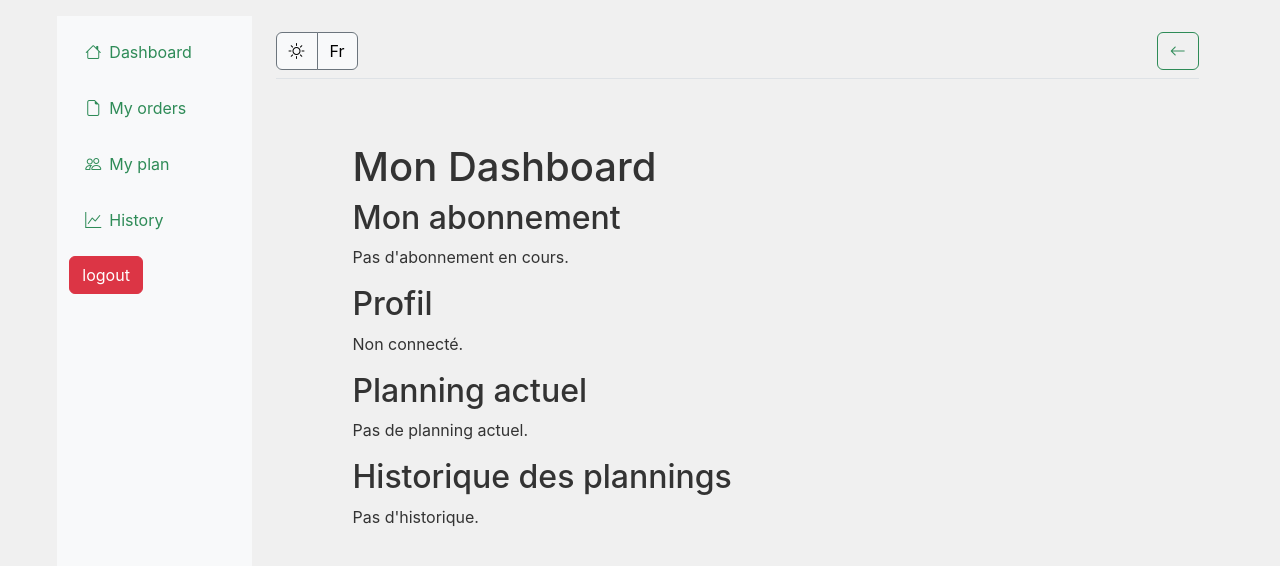
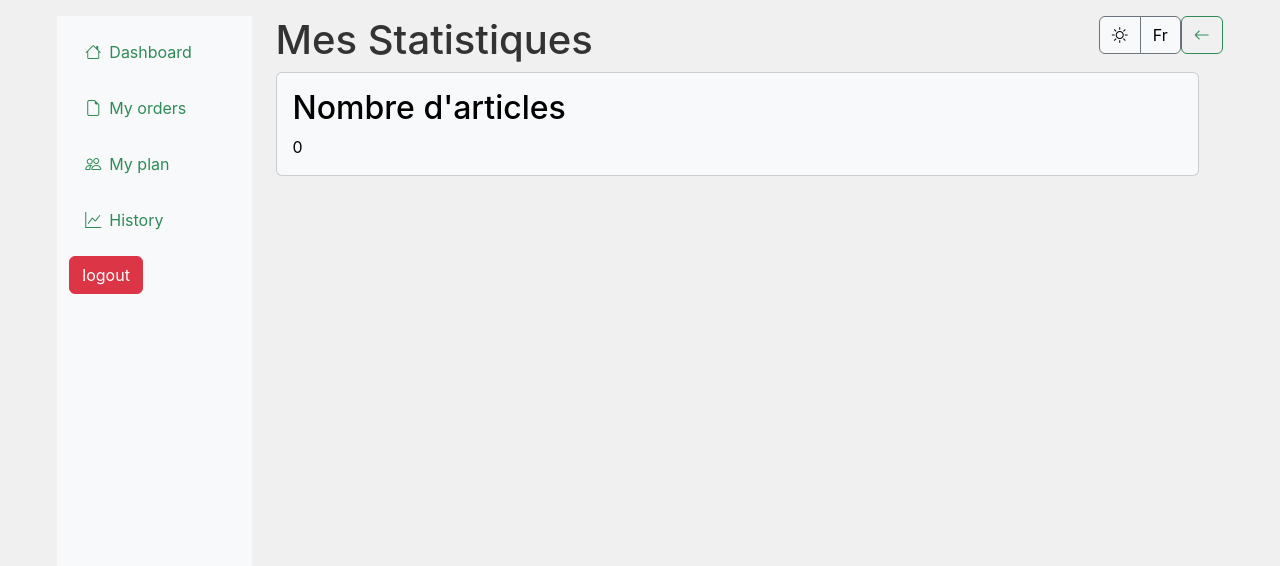
Before and after one commit to iamkepo/e-cantine, a React (Vite) app: page /fr/dashboard in a window 1280 px wide. Shown: the top 566 px of the page. Built offline with nearby package versions, Linux system fonts and the light colour scheme.

Commit message:
feat: enhance views with theme-based styling and layout adjustments

```diff
--- a/src/layouts/DashboardLayout.tsx
+++ b/src/layouts/DashboardLayout.tsx
@@ -68,8 +68,8 @@ const DashboardLayout: React.FC = () => {
           </div>
         </nav>
 
-        <div className="col-md-9 ms-sm-auto col-lg-10 px-md-4">
-          <div className="d-flex justify-content-between flex-wrap flex-md-nowrap align-items-center pt-3 pb-2 mb-3 border-bottom">
+        <div className="col-md-9 ms-sm-auto col-lg-10 px-md-4 position-relative">
+          <div className={`position-absolute top-0 end-0 mb-3 d-flex justify-content-between flex-wrap flex-md-nowrap align-items-center`}>
             <div className="btn-group" role="group">
               <button type="button" className={`btn btn-${theme} border-1 border-secondary`} onClick={toggleTheme}>
                 <i className={`bi bi-${theme === "dark" ? "moon" : "sun"} fs-6`}></i>
--- a/src/views/DashboardView.tsx
+++ b/src/views/DashboardView.tsx
@@ -1,41 +1,22 @@
 import React from 'react';
-import { useAuthStore } from '../stores/useAuthStore';
+import { useThemeStore } from '../stores/themeStore';
 
 const DashboardView: React.FC = () => {
-  const {user} = useAuthStore();
+  const { theme } = useThemeStore();
 
   return (
-    <div className="col-10 mx-auto py-5">
-      <h1>Mon Dashboard</h1>
-
-      <section className="mb-3">
-        <h2>Mon abonnement</h2>
-        <div>Pas d'abonnement en cours.</div>
-      </section>
-
-      <section className="mb-3">
-        <h2>Profil</h2>
-        {user ? (
-          <div>
-            <div>Email : {user.email}</div>
-            {/* Ajoute ici d'autres infos ou préférences */}
+    <div className="col-12">
+      <h1>Mes Statistiques</h1>
+      <div className="row">
+        <div className="col-12">
+          <div className={`card text-bg-${theme} mb-3`}>
+            <div className="card-body">
+              <h2 className="card-title">Nombre d'articles</h2>
+              <p className="card-text">0</p>
+            </div>
           </div>
-        ) : (
-          <div>Non connecté.</div>
-        )}
-      </section>
-
-      <section className="mb-3">
-        <h2>Planning actuel</h2>
-        <div>Pas de planning actuel.</div>
-      </section>
-
-      {history && history.length > 0 && (
-        <section className="mb-3">
-          <h2>Historique des plannings</h2>
-          <div>Pas d'historique.</div>
-        </section>
-      )}
+        </div>
+      </div>
     </div>
   );
 };
--- a/src/views/HistoryView.tsx
+++ b/src/views/HistoryView.tsx
@@ -1,10 +1,16 @@
 import React from "react";
+import { useThemeStore } from "../stores/themeStore";
 
 const HistoryView: React.FC = () => {
+  const { theme } = useThemeStore();
   return (
-    <div className="col-10 mx-auto py-5">
+    <div className="col-12">
       <h2>History</h2>
-      <div>No history yet.</div>
+      <div className={`card text-bg-${theme} mb-3`}>
+        <div className="card-body">
+          <h2 className="card-title">No history yet.</h2>
+        </div>
+      </div>
     </div>
   );
 };
--- a/src/views/OrdersView.tsx
+++ b/src/views/OrdersView.tsx
@@ -1,10 +1,21 @@
 import React from "react";
+import { useThemeStore } from "../stores/themeStore";
 
 const OrdersView: React.FC = () => {
+  const { theme } = useThemeStore();
   return (
-    <div className="col-10 mx-auto py-5">
+    <div className="col-12">
       <h2>My Orders</h2>
-      <div>No orders yet.</div>
+      <div className="row">
+        <div className="col-12">
+          <div className={`card text-bg-${theme} mb-3`}>
+            <div className="card-body">
+              <h2 className="card-title">Nombre d'articles</h2>
+              <p className="card-text">0</p>
+            </div>
+          </div>
+        </div>
+      </div>
     </div>
   );
 };
--- a/src/views/PlanView.tsx
+++ b/src/views/PlanView.tsx
@@ -1,10 +1,16 @@
 import React from "react";
+import { useThemeStore } from "../stores/themeStore";
 
 const PlanView: React.FC = () => {
+  const { theme } = useThemeStore();
   return (
-    <div className="col-10 mx-auto py-5">
+    <div className="col-12">
       <h2>My Plan</h2>
-      <div>No plan available.</div>
+      <div className={`card text-bg-${theme} mb-3`}>
+        <div className="card-body">
+          <h2 className="card-title">No plan available.</h2>
+        </div>
+      </div>
     </div>
   );
 };
```
